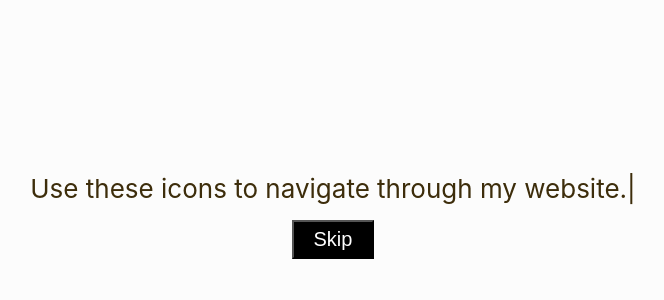
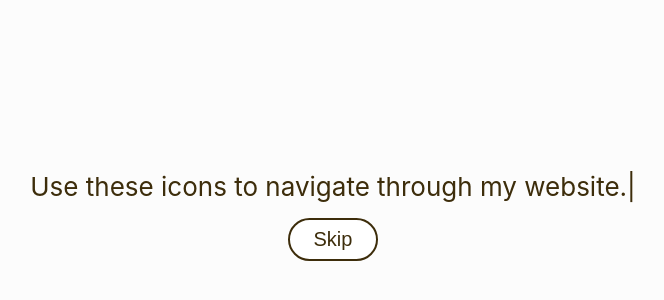
Before and after one commit to AAAwesomer/CV, a React (Create React App) app: page / in a window 1280 px wide. Shown: the part 184-484 px from the top of the page, without its empty margins (307-971 px from the left). Built offline with nearby package versions, Linux system fonts and the light colour scheme.

Commit message:
new style for type text and skip button

```diff
--- a/src/App.css
+++ b/src/App.css
@@ -76,12 +76,11 @@ img.profile {
 }
 
 .footer {
-  font-size: calc(4px + 2vmin);
+  font-size: calc(2px + 2vmin);
   bottom: 2em;
   display: block;
   position: fixed;
   width: 100em;
-
 }
 
 .fade-text {
@@ -90,17 +89,19 @@ img.profile {
 
 .skip-button {
   font-size: calc(4px + 2vmin);
-  padding: 0.3em 1em;
+  padding: 0.4em 1.2em;
   text-decoration: none;
-  color: white;
-  background-color: black;
-  transition: .1s;
+  color: #3d2d0b;
+  background-color: white;
+  transition: .2s;
   margin-top: 16px;
+  border: 2px solid #3d2d0b;
+  border-radius: 100px;
 }
 
 .skip-button:hover {
-  margin-top: 10px;
-  margin-bottom: 6px
+  color: white;
+  background-color: #3d2d0b;
 }
 
 .attr {
```
